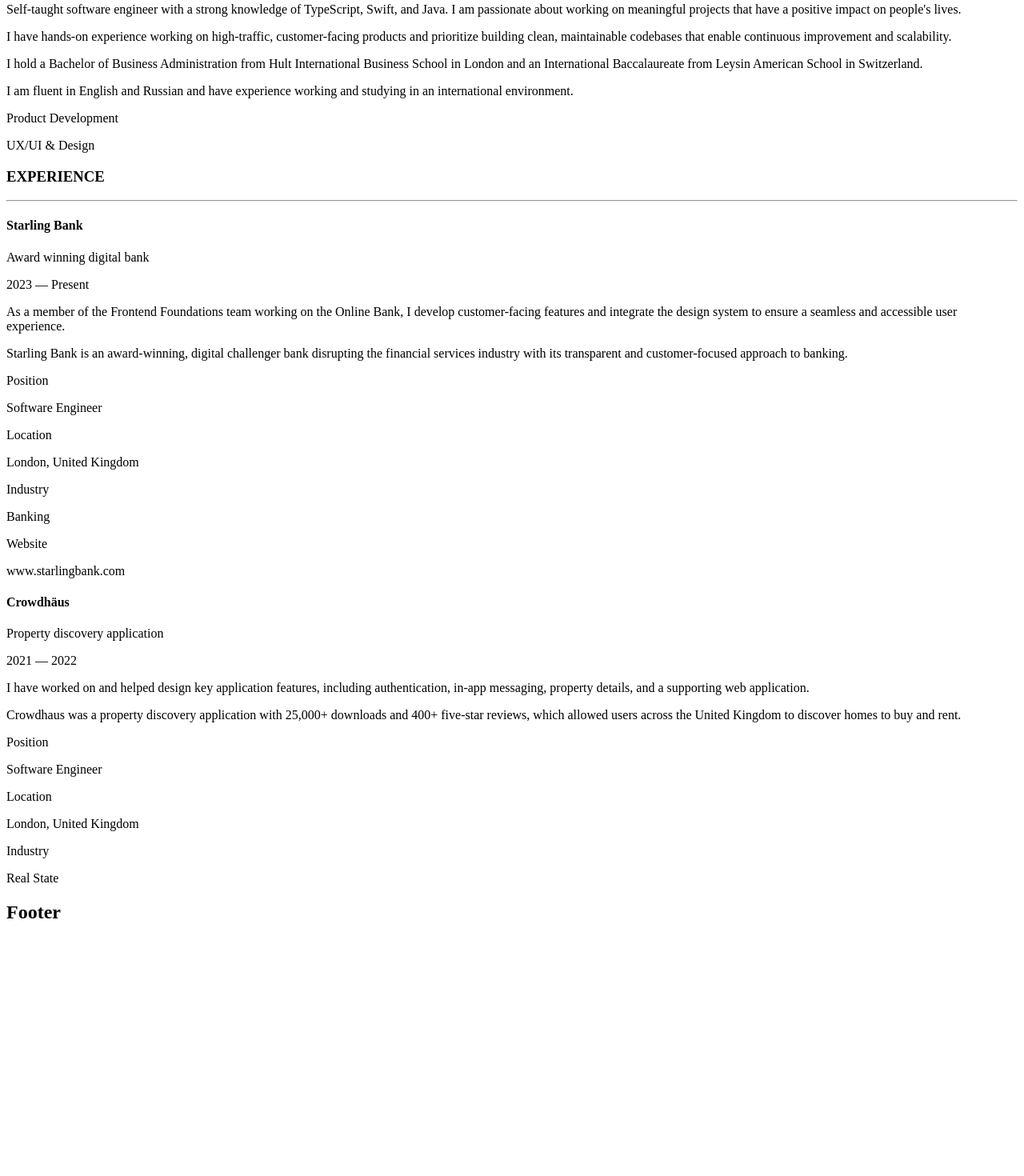
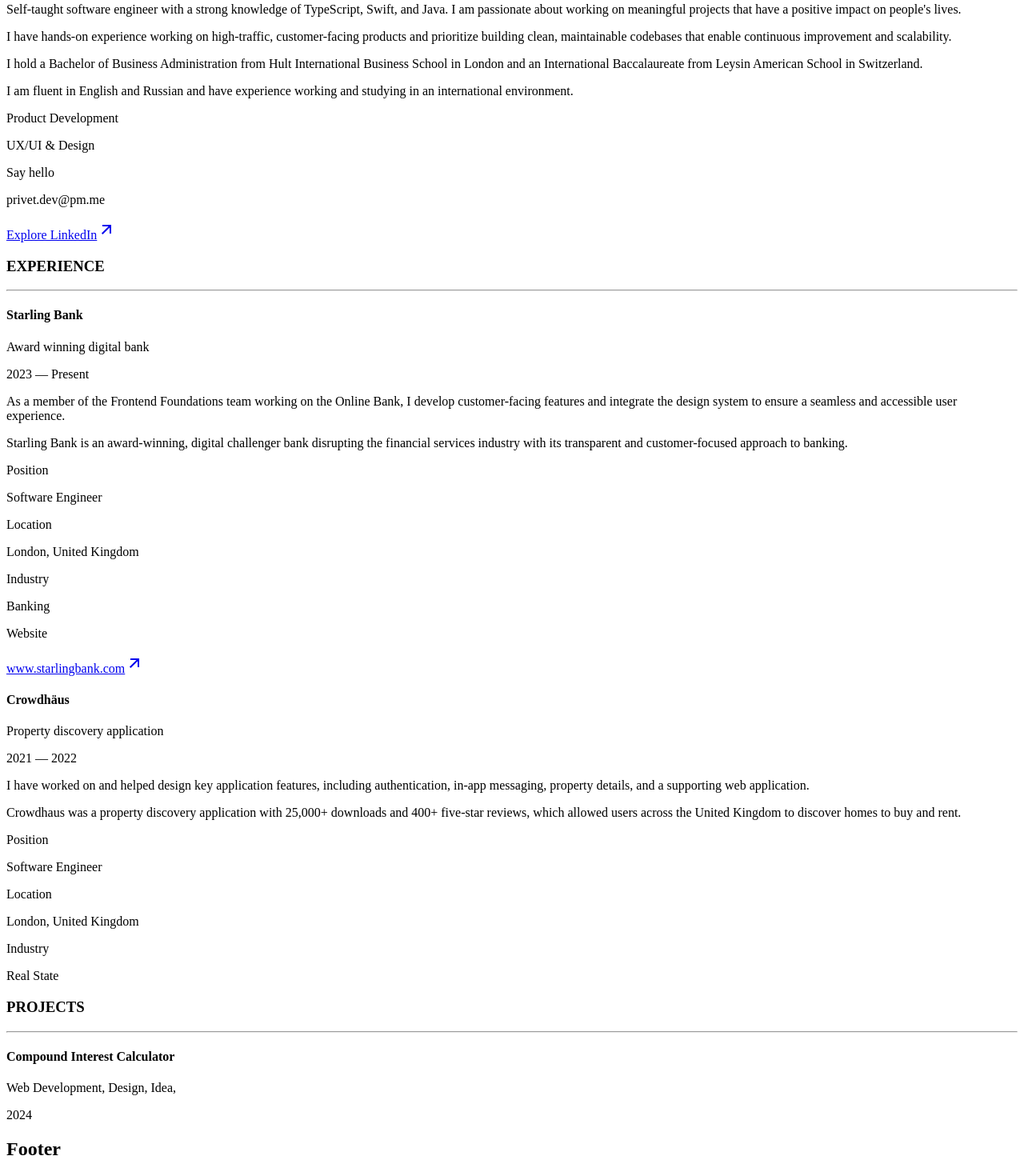
Before and after one commit to kappaggaeru/portfoliov2, a Next.js app: page / in a window 1280 px wide. Shown: the part 335-1805 px from the top of the page at 80% size. Before the commit the page ends 1509 px from the top, so only its background shows below. Built offline with nearby package versions, Linux system fonts and the light colour scheme.

Commit message:
Agrego template pantalla proyectos

```diff
--- a/src/app/components/about-component.tsx
+++ b/src/app/components/about-component.tsx
@@ -24,7 +24,15 @@
                         <p>Product Development</p>
                         <p>UX/UI & Design</p>
                     </div>
+                    <div className="button-link w-fit-content">
+                        <p>Say hello</p>
+                        <p>privet.dev@pm.me</p>
+                    </div>
                 </div>
+                <a href="https://www.linkedin.com/in/mitk8" target="_blank" className="link-w-icon button-link">
+                    Explore LinkedIn
+                    <svg viewBox="0 0 24 24" xmlns="http://www.w3.org/2000/svg" width="24" height="24" fill="currentColor" className="remixicon css-1tetme1"><path d="M16.0037 9.41421L7.39712 18.0208L5.98291 16.6066L14.5895 8H7.00373V6H18.0037V17H16.0037V9.41421Z"></path></svg>
+                </a>
             </div>
         </section>
     );
--- a/src/app/components/cards/experience-card-component.tsx
+++ b/src/app/components/cards/experience-card-component.tsx
@@ -36,7 +36,10 @@
                     experience.website &&
                     <div className="experience-row">
                         <p>Website</p>
-                        <p className="bold">{experience.website}</p>
+                        <a href={experience.website} className="bold button-link link-w-icon">
+                            {experience.website}
+                            <svg viewBox="0 0 24 24" xmlns="http://www.w3.org/2000/svg" width="24" height="24" fill="currentColor" className="remixicon css-1tetme1"><path d="M16.0037 9.41421L7.39712 18.0208L5.98291 16.6066L14.5895 8H7.00373V6H18.0037V17H16.0037V9.41421Z"></path></svg>
+                        </a>
                     </div>
                 }
             </div>
--- /dev/null
+++ b/src/app/components/cards/project-card-component.tsx
@@ -0,0 +1,18 @@
+import { Project } from "@/app/models/project-model";
+
+export default function ProjectCardComponent ({ project }: { project: Project}) {
+
+    const skillsParagraphs = project.skills.map(skill =>
+        <span key={skill.id}>{skill.title}, </span>
+    );
+
+    return (
+        <div>
+            <h4>{project.title}</h4>
+            <div>
+                <p>{skillsParagraphs}</p>
+            </div>
+            <p>{project.year}</p>
+        </div>
+    );
+}
--- /dev/null
+++ b/src/app/components/projects-component.tsx
@@ -0,0 +1,58 @@
+import { Project } from "../models/project-model";
+import ProjectCardComponent from "./cards/project-card-component";
+
+const projectCompound: Project = {
+    title: 'Compound Interest Calculator',
+    skills: [
+        {
+            title: 'Web Development',
+            id: 1
+        },
+        {
+            title: 'Design',
+            id: 2
+        },
+        {
+            title: 'Idea',
+            id: 3
+        }
+    ],
+    year: '2024',
+    images: [
+        {
+            title: '',
+            id: 1
+        },
+        {
+            title: '',
+            id: 2
+        }
+    ],
+    paragraphs: [
+        {
+            title: 'This side project started from my personal interest in the effects of compound interest.',
+            id: 1
+        },
+        {
+            title: 'My goal was to create a simple, user-friendly tool that hides all the complexity — something people could use regularly.',
+            id: 2
+        },
+        {
+            title: 'The project was developed using TypeScript, React, Vite, and deployed on Cloudflare Pages.',
+            id: 3
+        }
+    ],
+    website: 'www.savings.lol'
+}
+
+export default function ProjectsComponent() {
+    return (
+        <section className="projects-container">
+            <h3>PROJECTS</h3>
+            <hr className="mar-bot-3" />
+            <div className="projects-cards-container">
+                <ProjectCardComponent project={projectCompound} />
+            </div>
+        </section>
+    );
+}
--- a/src/app/globals.css
+++ b/src/app/globals.css
@@ -159,6 +159,16 @@
     cursor: pointer;
 }
 
+.w-fit-content {
+    width: fit-content;
+}
+
+.link-w-icon {
+    display: flex;
+    text-decoration: none;
+    color: inherit;
+}
+
 .paragraphs-container {
     & p {
         padding-bottom: 2rem;
@@ -193,6 +203,17 @@
     }
 }
 
+.links-about {
+    display: flex;
+    flex-direction: row;
+    justify-content: space-between;
+    align-items: end;
+}
+
+.about-role-container {
+    padding-bottom: 2rem;
+}
+
 .header-container {
 
 }
--- /dev/null
+++ b/src/app/models/project-model.tsx
@@ -0,0 +1,10 @@
+import { ListChild } from "./responsability-model";
+
+export interface Project {
+    title: string;
+    skills: ListChild [];
+    year: string;
+    images: ListChild [];
+    paragraphs: ListChild [];
+    website: string;
+}
--- a/src/app/page.tsx
+++ b/src/app/page.tsx
@@ -2,6 +2,7 @@
 import ExperienceComponent from "./components/experience-component";
 import FooterComponent from "./components/footer-component";
 import NavbarComponent from "./components/navbar-component";
+import ProjectsComponent from "./components/projects-component";
 import WelcomeComponent from "./components/welcome-component";
 import { MenuProvider } from "./context/MenuContext";
 
@@ -16,6 +17,7 @@
                     <WelcomeComponent />
                     <AboutComponent />
                     <ExperienceComponent />
+                    <ProjectsComponent />
                 </main>
                 <footer className="footer-container">
                     <FooterComponent />
```
Also changed, not shown: src/app/models/experience-model.tsx (+3 -24 lines), src/app/models/responsability-model.tsx (+1 -6 lines).
